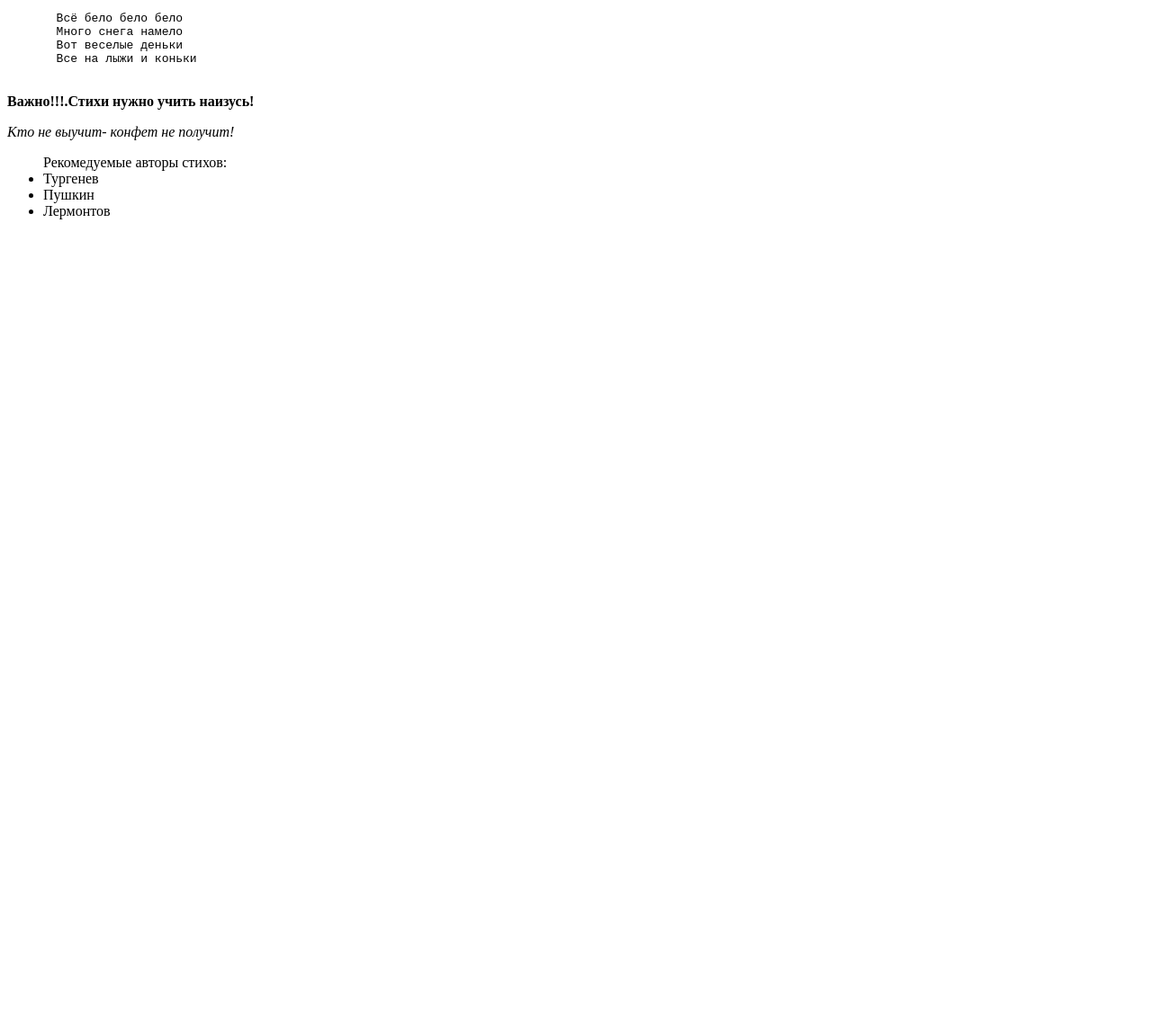
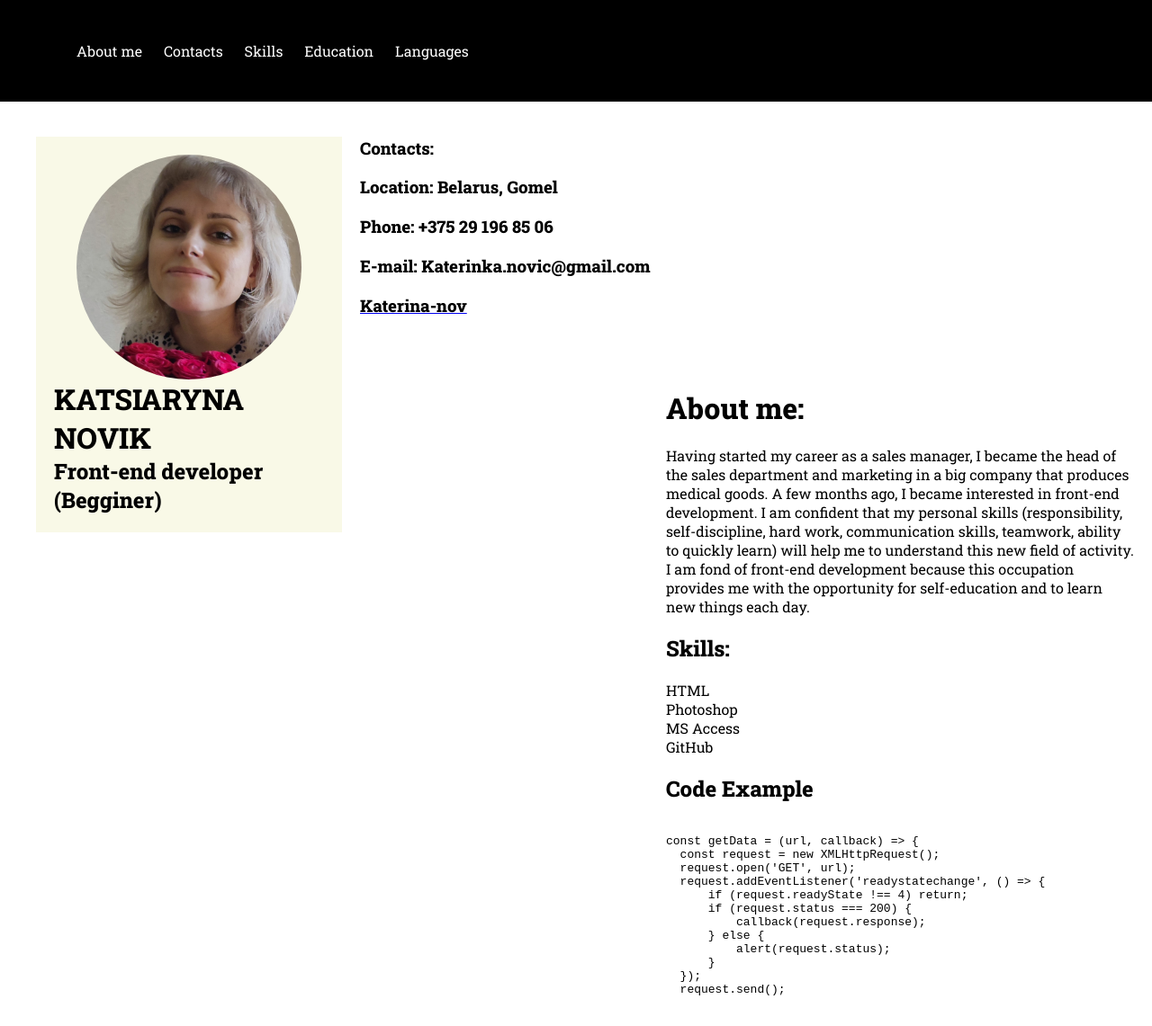
Before and after one commit to Katerina-nov/rsschool-cv, a plain HTML site: page index.html in a window 1280 px wide. Shown: the top 1141 px of the page at 90% size. Before the commit the page ends 800 px from the top, so only its background shows below. Drawn offline with Linux system fonts and the light colour scheme.

Commit message:
feat: add new html and css file

```diff
--- a/index.html
+++ b/index.html
@@ -1,24 +1,131 @@
 <!DOCTYPE html>
-<html lang="ru">
+<html lang="en">
 
 <head>
-    <meta charset="UTF-8">
-    <title>Базовая разметка HTML</title>
+  <meta charset="UTF-8">
+  <meta name="viewport" content="width=device-width, initial-scale=1.0">
+  <link rel="stylesheet" type="text/css" href="style.css">
+  <link rel="preconnect" href="https://fonts.googleapis.com">
+  <link rel="preconnect" href="https://fonts.gstatic.com" crossorigin>
+  <link href="https://fonts.googleapis.com/css2?family=Roboto+Slab:wght@200;300;400;500;800&display=swap" rel="stylesheet">
+  <title>cv.Katerina Novik</title>
 </head>
 
 <body>
-    <pre>
-       Всё бело бело бело
-       Много снега намело
-       Вот веселые деньки
-       Все на лыжи и коньки
-  </pre>
-    <p><strong>Важно!!!.Стихи нужно учить наизусь!</strong></p>
-    <p><i>Кто не выучит- конфет не получит!</i></p>
-    <ul>Рекомедуемые авторы стихов:
-        <li>Тургенев</li>
-        <li>Пушкин</li>
-        <li>Лермонтов</li>
-    </ul>
+  <header class="header">
+    <div class="container">
+      <nav class="menu">
+        <ul>
+          <li class="menu-item">
+            <a href="#about-me">About me</a>
+          </li>
+          <li class="menu-item">
+            <a href="#contacts">Contacts</a>
+          </li>
+          <li class="menu-item">
+            <a href="#skills">Skills</a>
+          </li>
+          <li class="menu-item">
+            <a href="#education">Education</a>
+          </li>
+          <li class="menu-item">
+            <a href="#languages">Languages</a>
+          </li>
+        </ul>
+      </nav>
+    </div>
+  </header>
+
+  <main>
+    <div class="container">
+      <div class="two-columns">
+        <div class="left-column">
+          <div class="img">
+            <img src="my photo.jpg" alt="my photo" width="250" height="250">
+          </div>
+          <div class="about-me">
+            <h1><b>KATSIARYNA NOVIK</b></h1>
+            <h2>Front-end developer (Begginer)</h2>
+          </div>
+        </div>
+        <div class="contacts">
+          <h3>Contacts:</h3>
+          <div class="location">
+            <h3>Location: Belarus, Gomel</h3>
+          </div>
+          <div class="telephone">
+            <h3>Phone: +375 29 196 85 06</h3>
+          </div>
+          <div class="email">
+            <h3>E-mail: Katerinka.novic@gmail.com</h3>
+          </div>
+          <div class="github">
+            <a href="https://github.com/Katerina-nov"><h3>Katerina-nov</h3></a>
+          </div>
+        </div>
+      </div>
+    </div>
+
+    <div class="right-column">
+      <div class="container information">
+        <div class="main">
+          <div id="about-me">
+            <h1>About me:</h1>
+            <p>Having started my career as a sales manager, I became the head of the sales department and marketing in a big company that produces medical goods. A few months ago, I became interested in front-end development. I am confident that my personal skills (responsibility, self-discipline, hard work, communication skills, teamwork, ability to quickly learn) will help me to understand this new field of activity. I am fond of front-end development because this occupation provides me with the opportunity for self-education and to learn new things each day.</p>
+          </div>
+          <div id="skills" class="skills">
+            <h2>Skills:</h2>
+            <ul>
+              <li>HTML</li>
+              <li>Photoshop</li>
+              <li>MS Access</li>
+              <li>GitHub</li>
+            </ul>
+          </div>
+          <div id="code"><h2>Code Example</h2>
+            <pre><code>
+const getData = (url, callback) => {
+  const request = new XMLHttpRequest();
+  request.open('GET', url);
+  request.addEventListener('readystatechange', () => {
+      if (request.readyState !== 4) return;
+      if (request.status === 200) {
+          callback(request.response);
+      } else {
+          alert(request.status);
+      }
+  });
+  request.send();
+          </code>
+        </pre>
+          </div>
+          <div id="education" class="education">
+            <h2>Education</h2>
+            <ul>
+              <li>P.O Sukhoi State Technical University in Gomel</li>
+              <li>Marketing</li>
+            </ul>
+          </div>
+          <div id="languages" class="languages">
+            <h2>Languages:</h2>
+            <ul>
+              <li>Russian (native)</li>
+              <li>English (B1. In my work, I use English with foreign partners)</li>
+            </ul>
+          </div>
+        </div>
+      </div>
+    </div>
+  </main>
+
 </body>
+<footer>
+  <div class="footer">
+    <p>©2023</p>
+    <a href="https://rs.school/js/" class="nav-link">
+    <img src="./assets/img/logo.png" class="logo" alt="logo"width="80" height="20">
+   </a>
+    </div>
+  </div>
+</footer>
 </html>
--- a/style.css
+++ b/style.css
@@ -1,9 +1,141 @@
-<!DOCTYPE html>
-<html lang="ru">
-    <p style="border: 2px solid#000">Важно!!!.Стихи нужно учить наизусь!</p>
-    <p><i>Кто не выучит- конфет не получит!</i></p>
-    <ul>Рекомедуемые авторы стихов:
-        <li>Тютчев</li>
-        <li>Пушкин</li>
-        <li>Лермонтов</li>
-    </ul>
+body {
+    font-family: 'Roboto Slab', sans-serif;
+    margin: 0;
+    padding: 0;
+    display: flex;
+    flex-direction: column;
+    justify-content: space-between;
+  }
+
+  .container {
+    max-width: 1200px;
+    margin: 0 auto;
+    padding: 20px;
+  }
+  /*шапка*/
+  .header {
+    background-color: black;
+    color: white;
+    padding: 10px;
+  }
+
+  .menu {
+    list-style: none;
+    padding: 0;
+    margin: 0;
+  }
+
+  .menu-item {
+    display: inline-block;
+    margin-right: 10px;
+  }
+
+  .menu-item a {
+    text-decoration: none;
+    color: white;
+    padding: 5px;
+  }
+
+  /* Левая колонка */
+  .left-column {
+    float: left;
+    width: 300px;
+    margin-right: 20px;
+    background-color: #f9f9e7;
+    padding: 20px;
+    display: flex;
+    flex-direction: column;
+    align-items: center;
+  }
+
+  .img {
+    width: 250px;
+    height: 250px;
+    border-radius: 50%;
+    float:left;
+    overflow: hidden;
+    display: flex;
+    justify-content: center;
+    align-items: center;
+  }
+
+  .img img {
+    width: 100%;
+    height: 100%;
+    object-fit: cover;
+  }
+
+  /* Контакты */
+  .contacts h3 {
+    color: black;
+  }
+
+  /* Правая колонка */
+  .right-column {
+    overflow: hidden;
+  }
+   .about-me h1,
+  .about-me h2 {
+    color: black;
+    margin: 0;
+  }
+  .information {
+    background-color: white;
+    padding: 20px;
+  }
+
+  .main {
+    margin-left: 320px;
+  }
+
+  .skills h2 {
+    color: black;
+  }
+
+  .skills ul {
+    list-style: none;
+    padding: 0;
+  }
+  .code h2 {
+    color: black;
+    list-style: none;
+    padding: 0;
+  }
+
+
+  .education h2 {
+    color: black;
+  }
+
+  .education ul {
+    list-style: none;
+    padding: 0;
+
+  }
+
+  .languages ul {
+    list-style: none;
+    padding: 0;
+  }
+
+  .languages h2 {
+    color: black;
+  }
+
+  /* Медиазапрос для адаптивности */
+  @media (max-width: 767px) {
+    .left-column {
+      float: none;
+      width: 100%;
+      margin-right: 0;
+    }
+
+    .main {
+      margin-left: 0;
+    }
+  }
+  .footer{
+    display: flex;
+    justify-content: center;
+    align-items: center;
+  }
```
Also changed, not shown: assets/img/logo.png (added), my photo.jpg (added).
